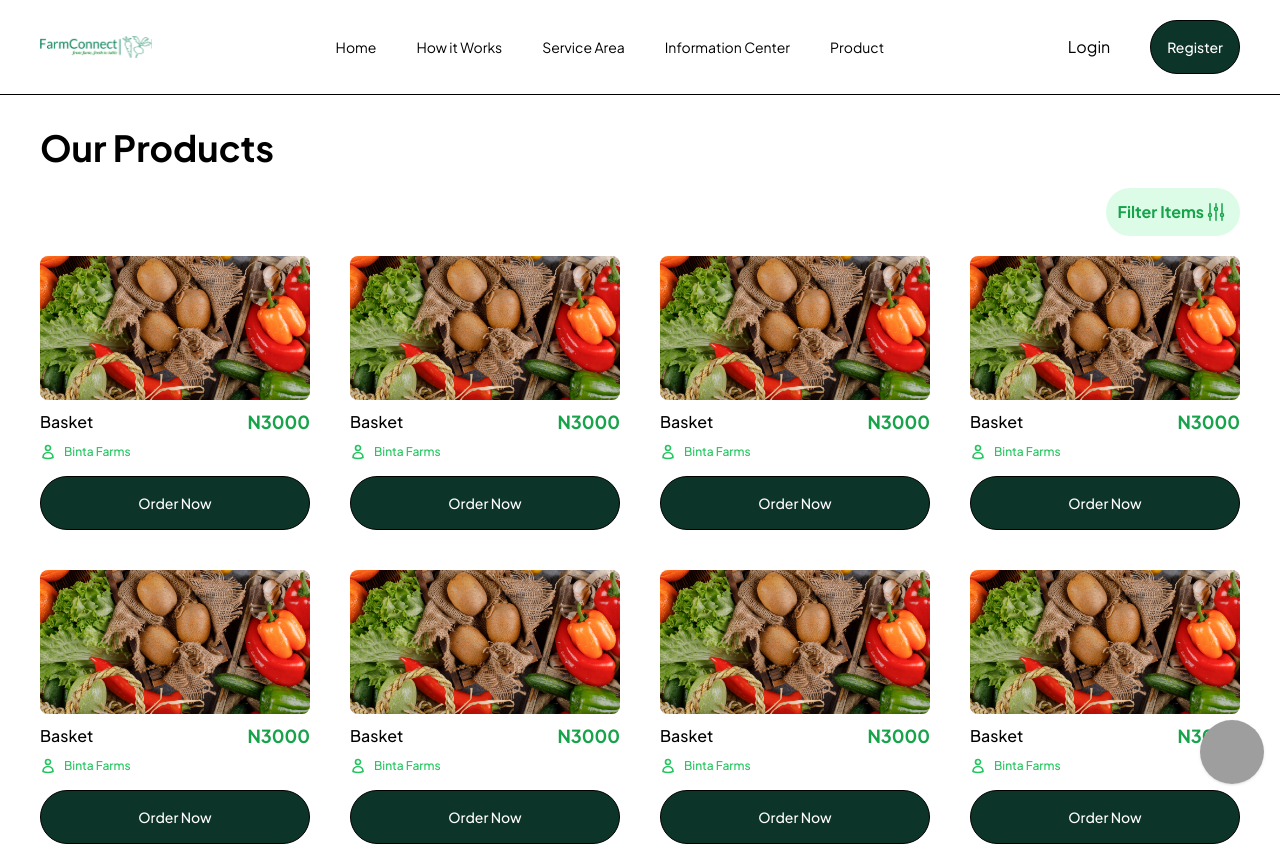
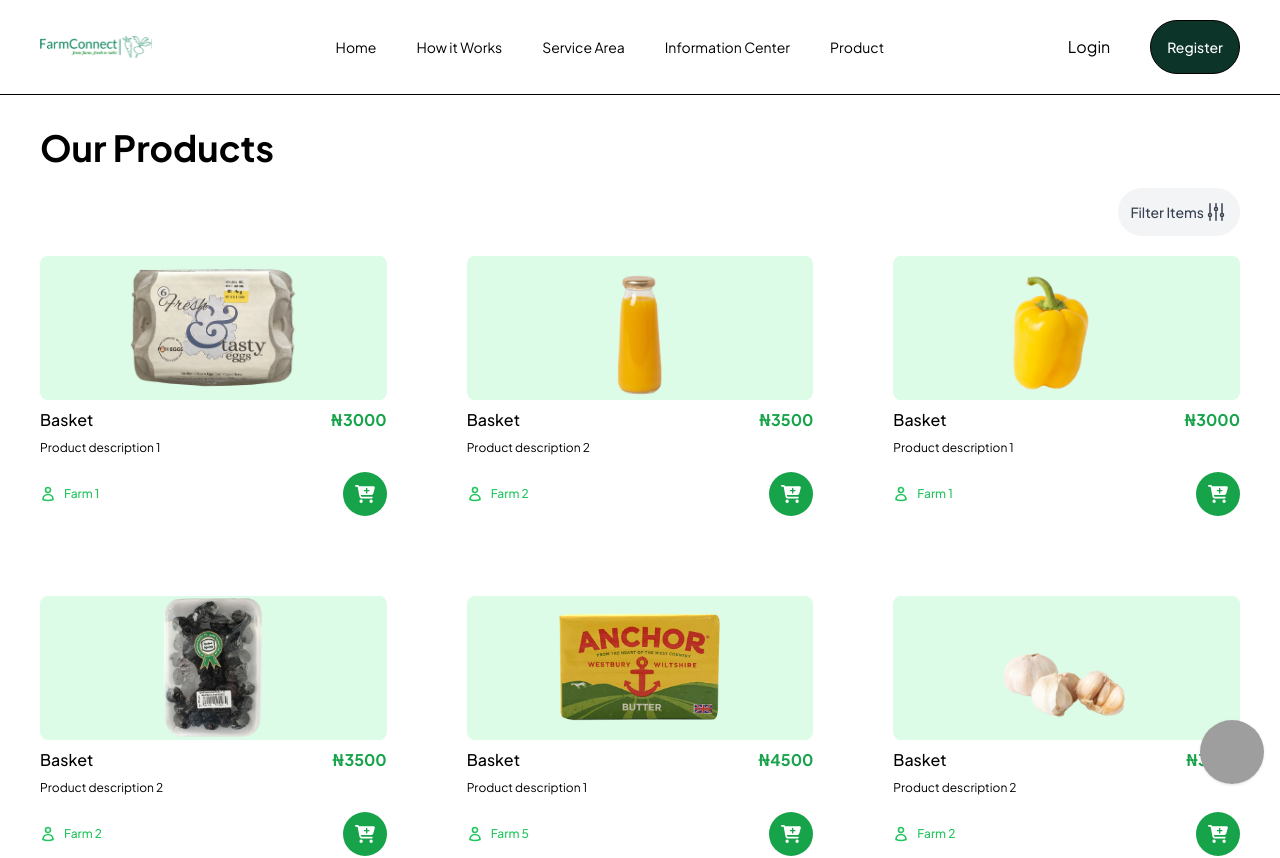
Before and after one commit to Drpearlz/farmconnect, a React (Vite) app: page /products in a window 1280 px wide. Shown: the top 858 px of the page. Built offline with nearby package versions, Linux system fonts and the light colour scheme; grey boxes are pictures that could not be loaded.

Commit message:
Product Page redesign

```diff
--- a/src/App.jsx
+++ b/src/App.jsx
@@ -7,6 +7,7 @@ import Products from "./pages/products";
 import Pending from "./pages/pending";
 import AuthRequiredRoute from "./protected_route/AuthRoute";import Option from './pages/option';
 import ProductPage from './pages/inprod';
+import ProdList from "./pages/prodlist";
 
 
 function App() {
@@ -19,7 +20,7 @@ function App() {
           <Route element={<Home />} path="" />
           <Route element={<Login />} path="/login" />
           <Route element={<Register />} path="/signup" />
-          <Route element={<Products />} path="/products" />
+          <Route element={<ProdList />} path="/products" />
           <Route element={<Pending />} path="/pending" />
           <Route element={<AuthRequiredRoute />} path="/auth" />
           <Route element={<Option />} path="/option" />
--- a/src/components/cards/prod.jsx
+++ b/src/components/cards/prod.jsx
@@ -1,7 +1,8 @@
-import React from 'react';
-import PropTypes from 'prop-types'; // Import PropTypes for type checking
-import Paragraph from '../text/paragraph';
-import Button from '../buttons/button';
+import React from "react";
+import PropTypes from "prop-types"; // Import PropTypes for type checking
+import Paragraph from "../text/paragraph";
+import Button from "../buttons/button";
+import { FaCartPlus } from "react-icons/fa6";
 
 export default function ProdCard({ img, price, description, farm }) {
   return (
@@ -9,17 +10,18 @@ export default function ProdCard({ img, price, description, farm }) {
       <img
         src={img}
         alt=""
-        className="h-36 w-[300px] max-md:h-28 object-cover rounded-lg"
+        className="h-36 w-full max-md:h-28 object-contain bg-green-100 rounded-lg"
       />
       <div className="flex justify-between items-center my-2">
         <Paragraph text="Basket" styles="font-medium max-md:text-xs" />
-        <Paragraph text={price} styles="font-semibold text-lg text-green-600" />
+        <Paragraph text={price} styles="font-semibold text-base text-green-600" />
       </div>
 
       {/* Description */}
       <Paragraph text={description} styles="text-xs max-md:text-[.6rem] mb-4" />
 
-      {/* Farm */}
+      {/* FarmName and buy icon */}
+      <div className="flex justify-between">
         <div className="flex items-center text-green-500 font-medium gap-2">
           <svg
             xmlns="http://www.w3.org/2000/svg"
@@ -37,12 +39,16 @@ export default function ProdCard({ img, price, description, farm }) {
           </svg>
           <Paragraph text={farm} styles="text-xs" />
         </div>
-      <Button text="Order Now" styles="w-full mt-4 max-md:text-xs" />
+        <div className="p-3 text-xl text-white cursor-pointer flex items-center justify-center rounded-full bg-green-600 ">
+          <FaCartPlus />
+        </div>
+      </div>
     </div>
   );
 }
 
 // Define PropTypes for type checking
+// cool stuff, although u can type them with initial value in the prop object
 ProdCard.propTypes = {
   img: PropTypes.string.isRequired,
   price: PropTypes.string.isRequired,
--- a/src/components/sorting/productFillter.jsx
+++ b/src/components/sorting/productFillter.jsx
@@ -27,12 +27,12 @@ export default function ProductFillter() {
     <div className="self-end">
       {/* filter toggle */}
       <div
-        className="flex items-center p-3 bg-green-100 self-end text-green-600 rounded-full cursor-pointer"
+        className="flex items-center p-3 bg-gray-100 self-end text-gray-700 rounded-full cursor-pointer"
         onClick={() => {
           SetShowFilter(!showFilter);
         }}
       >
-        <Paragraph text="Filter Items" styles="font-semibold text-green-600" />
+        <Paragraph text="Filter Items" styles="font-medium text-sm " />
         <svg
           xmlns="http://www.w3.org/2000/svg"
           fill="none"
--- a/src/pages/prodlist.jsx
+++ b/src/pages/prodlist.jsx
@@ -1,166 +1,163 @@
-import React from 'react';
-import ProdCard from '../components/cards/prod';
-import NavBar from '../components/navigation/navbar';
-import ProductFillter from '../components/sorting/productFillter';
-import Heading from '../components/text/heading';
-import f1 from '../assets/produce/f1.png'
-import f2 from '../assets/produce/f2.png'
-import f3 from '../assets/produce/f3.png'
-import f5 from '../assets/produce/f5.png'
-import f6 from '../assets/produce/f6.png'
-import f7 from '../assets/produce/f7.png'
-import f8 from '../assets/produce/f8.png'
-import f9 from '../assets/produce/f9.png'
-import f10 from '../assets/produce/f10.png'
-import f11 from '../assets/produce/f11.png'
-import f12 from '../assets/produce/f12.png'
-import f13 from '../assets/produce/f13.png'
-import f14 from '../assets/produce/f14.png'
-import f15 from '../assets/produce/f15.png'
+import React from "react";
+import ProdCard from "../components/cards/prod";
+import NavBar from "../components/navigation/navbar";
+import ProductFillter from "../components/sorting/productFillter";
+import Heading from "../components/text/heading";
+import f1 from "../assets/produce/f1.png";
+import f2 from "../assets/produce/f2.png";
+import f3 from "../assets/produce/f3.png";
+import f5 from "../assets/produce/f5.png";
+import f6 from "../assets/produce/f6.png";
+import f7 from "../assets/produce/f7.png";
+import f8 from "../assets/produce/f8.png";
+import f9 from "../assets/produce/f9.png";
+import f10 from "../assets/produce/f10.png";
+import f11 from "../assets/produce/f11.png";
+import f12 from "../assets/produce/f12.png";
+import f13 from "../assets/produce/f13.png";
+import f14 from "../assets/produce/f14.png";
+import f15 from "../assets/produce/f15.png";
+import f17 from "../assets/produce/f17.png";
+import f18 from "../assets/produce/f18.png";
 
 export default function ProdList() {
   // Dummy product data for demonstration
   const prods = [
     {
       id: 1,
-      img: {f1},
-      price: '₦3000',
-      description: 'Product description 1',
-      farm: 'Farm 1',
+      img:  f1  ,
+      price: "₦3000",
+      description: "Product description 1",
+      farm: "Farm 1",
     },
     {
       id: 2,
-      img: {f2},
-      price: '₦3500',
-      description: 'Product description 2',
-      farm: 'Farm 2',
+      img:  f2 ,
+      price: "₦3500",
+      description: "Product description 2",
+      farm: "Farm 2",
     },
     {
       id: 3,
-        img: {f3},
-        price: '₦3000',
-        description: 'Product description 1',
-        farm: 'Farm 1',
+      img:  f3 ,
+      price: "₦3000",
+      description: "Product description 1",
+      farm: "Farm 1",
     },
     {
       id: 5,
-        img: {f5},
-        price: '₦3500',
-        description: 'Product description 2',
-        farm: 'Farm 2',
+      img:  f5 ,
+      price: "₦3500",
+      description: "Product description 2",
+      farm: "Farm 2",
     },
     {
       id: 6,
-        img: {f6},
-        price: '₦4500',
-        description: 'Product description 1',
-        farm: 'Farm 5',
+      img:  f6 ,
+      price: "₦4500",
+      description: "Product description 1",
+      farm: "Farm 5",
     },
     {
       id: 7,
-        img: {f7},
-        price: '₦3200',
-        description: 'Product description 2',
-        farm: 'Farm 2',
+      img:  f7,
+      price: "₦3200",
+      description: "Product description 2",
+      farm: "Farm 2",
     },
     {
       id: 8,
-        img: {f8},
-        price: '₦300',
-        description: 'Product description 1',
-        farm: 'Farm 1',
+      img:  f8 ,
+      price: "₦300",
+      description: "Product description 1",
+      farm: "Farm 1",
     },
     {
-        id:9,
-        img: {f9},
-        price: '₦890',
-        description: 'Product description 2',
-        farm: 'Farm 2',
+      id: 9,
+      img:  f9 ,
+      price: "₦890",
+      description: "Product description 2",
+      farm: "Farm 2",
     },
     {
       id: 10,
-        img: {f10},
-        price: '₦3000',
-        description: 'Product description 1',
-        farm: 'Farm 1',
+      img:  f10 ,
+      price: "₦3000",
+      description: "Product description 1",
+      farm: "Farm 1",
     },
     {
       id: 11,
-        img: {f11},
-        price: '₦3500',
-        description: 'Product description 2',
-        farm: 'Farm 2',
+      img:  f11,
+      price: "₦3500",
+      description: "Product description 2",
+      farm: "Farm 2",
     },
     {
       id: 12,
-        img: {f12},
-        price: '₦3000',
-        description: 'Product description 1',
-        farm: 'Farm 1',
+      img:  f12 ,
+      price: "₦3000",
+      description: "Product description 1",
+      farm: "Farm 1",
     },
     {
       id: 13,
-        img: {f13},
-        price: '₦3500',
-        description: 'Product description 2',
-        farm: 'Farm 2',
+      img:  f13 ,
+      price: "₦3500",
+      description: "Product description 2",
+      farm: "Farm 2",
     },
     {
       id: 14,
-        img: {f14},
-        price: '₦3000',
-        description: 'Product description 1',
-        farm: 'Farm 1',
+      img:  f14 ,
+      price: "₦3000",
+      description: "Product description 1",
+      farm: "Farm 1",
     },
     {
       id: 15,
-        img: {f15},
-        price: '₦3500',
-        description: 'Product description 2',
-        farm: 'Farm 2',
+      img:  f15 ,
+      price: "₦3500",
+      description: "Product description 2",
+      farm: "Farm 2",
     },
-      {
-        id: 16,
-        img: {f16},
-        price: '₦3000',
-        description: 'Product description 1',
-        farm: 'Farm 1',
-      },
+
     {
       id: 17,
-        img: {f17},
-        price: '₦3500',
-        description: 'Product description 2',
-        farm: 'Farm 2',
+      img:  f17 ,
+      price: "₦3500",
+      description: "Product description 2",
+      farm: "Farm 2",
     },
     {
       id: 18,
-        img: {f18},
-        price: '₦3000',
-        description: 'Product description 1',
-        farm: 'Farm 1',
+      img:  f18 ,
+      price: "₦3000",
+      description: "Product description 1",
+      farm: "Farm 1",
     },
-      {
-        id: 19,
-        img: {f19},
-        price: '₦3500',
-        description: 'Product description 2',
-        farm: 'Farm 2',
-      },
-      {
-        id: 20,
-        img: {f20},
-        price: '₦3000',
-        description: 'Product description 1',
-        farm: 'Farm 1',
-      },
-      {
-        id: 21,
-        img: {f21},
-        price: '₦3500',
-        description: 'Product description 2',
-        farm: 'Farm 2',
-      },
+    // the commented objects has no imported images, Neon :)
+    // {
+    //   id: 19,
+    //   img: {f19},
+    //   price: '₦3500',
+    //   description: 'Product description 2',
+    //   farm: 'Farm 2',
+    // },
+    // {
+    //   id: 20,
+    //   img: {f20},
+    //   price: '₦3000',
+    //   description: 'Product description 1',
+    //   farm: 'Farm 1',
+    // },
+    // {
+    //   id: 21,
+    //   img: {f21},
+    //   price: '₦3500',
+    //   description: 'Product description 2',
+    //   farm: 'Farm 2',
+    // },
     // Add more products as needed
   ];
 
@@ -169,9 +166,12 @@ export default function ProdList() {
       {/* filter options */}
       <NavBar />
       <div className="py-28 flex flex-col px-10 max-md:px-5 gap-5">
-        <Heading text="Our Products" styles="text-4xl mt-4 max-md:text-center" />
+        <Heading
+          text="Our Products"
+          styles="text-4xl mt-4 max-md:text-center"
+        />
         <ProductFillter />
-        <div className="grid grid-cols-4 max-md:grid-cols-2 gap-10">
+        <div className="grid grid-cols-3 max-md:grid-cols-2 gap-20 max-md:gap-10">
           {/* Iterate over products array and render ProductCard for each product */}
           {prods.map((prod) => (
             <ProdCard
--- a/src/pages/register.jsx
+++ b/src/pages/register.jsx
@@ -5,6 +5,7 @@ import Button from "../components/buttons/button";
 import logo from "../assets/images/logo.svg";
 import register from "../apis/register";
 import c1 from '../assets/c1.png';
+import NavBar from "../components/navigation/navbar";
 
 export default function Register() {
   let [first_name, setFname] = useState("");
```
Also changed, not shown: src/pages/login.jsx (+4 -3 lines), 1 other file (tests, documents, lock files or other folders). Lines whose indentation alone changed are shown as unchanged.
